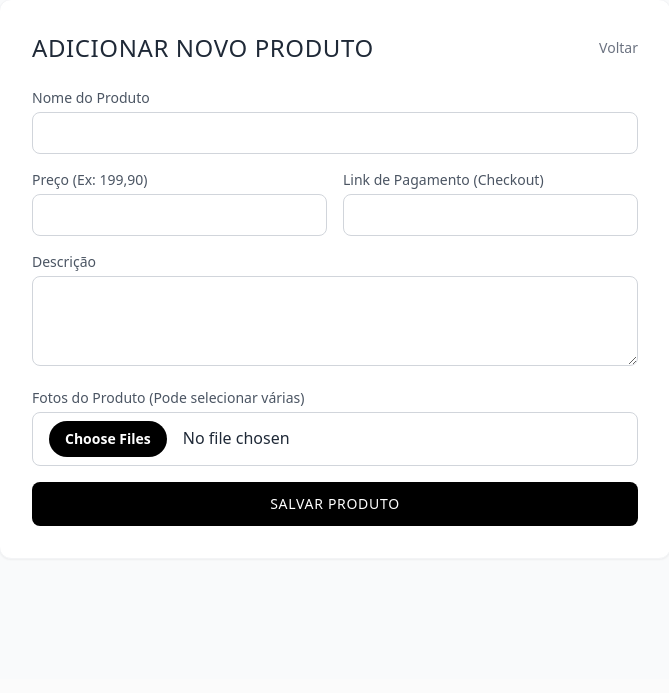
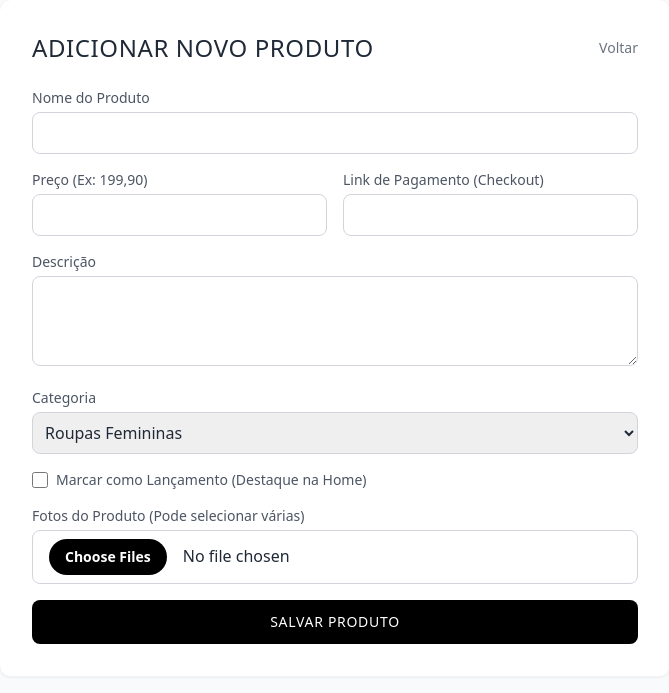
Before and after one commit to mkmayk11/story, a Flask app: page /admin/add_product in a window 1280 px wide. Shown: the part 121-814 px from the top of the page, without its empty margins (305-974 px from the left). Before the commit the page ends 647 px from the top, so only its background shows below. Run offline with Flask 3, Linux system fonts and the light colour scheme; a user stored in the database is signed in; some libraries are stand-ins or nearby versions.

Commit message:
Enhance product form with category and highlight options
Added new fields for category selection and highlight option.

```diff
--- a/templates/add_product.html
+++ b/templates/add_product.html
@@ -29,9 +29,24 @@
             <textarea name="descricao" rows="3" required class="w-full border border-gray-300 rounded-lg px-4 py-2 focus:outline-none focus:border-black"></textarea>
         </div>
 
+        <!-- NOVOS CAMPOS: CATEGORIA E DESTAQUE -->
+        <div>
+            <label class="block text-sm text-gray-600 mb-1">Categoria</label>
+            <select name="categoria" class="w-full p-2 border border-gray-300 rounded-lg focus:outline-none focus:border-black">
+                <option value="Roupas Femininas">Roupas Femininas</option>
+                <option value="Roupas Masculinas">Roupas Masculinas</option>
+                <option value="Eletrodomésticos">Eletrodomésticos</option>
+                <option value="Melhorias para Casa">Melhorias para Casa</option>
+            </select>
+        </div>
+
+        <label class="flex items-center gap-2 mt-4 text-sm text-gray-600">
+            <input type="checkbox" name="destaque" class="w-4 h-4"> Marcar como Lançamento (Destaque na Home)
+        </label>
+        <!-- FIM DOS NOVOS CAMPOS -->
+
         <div>
             <label class="block text-sm text-gray-600 mb-1">Fotos do Produto (Pode selecionar várias)</label>
-            <!-- o atributo 'multiple' permite escolher mais de uma foto na janelinha -->
             <input type="file" name="fotos" multiple accept="image/*" required class="w-full border border-gray-300 rounded-lg px-4 py-2 file:mr-4 file:py-2 file:px-4 file:rounded-full file:border-0 file:text-sm file:font-semibold file:bg-black file:text-white hover:file:bg-gray-800">
         </div>
 
```
